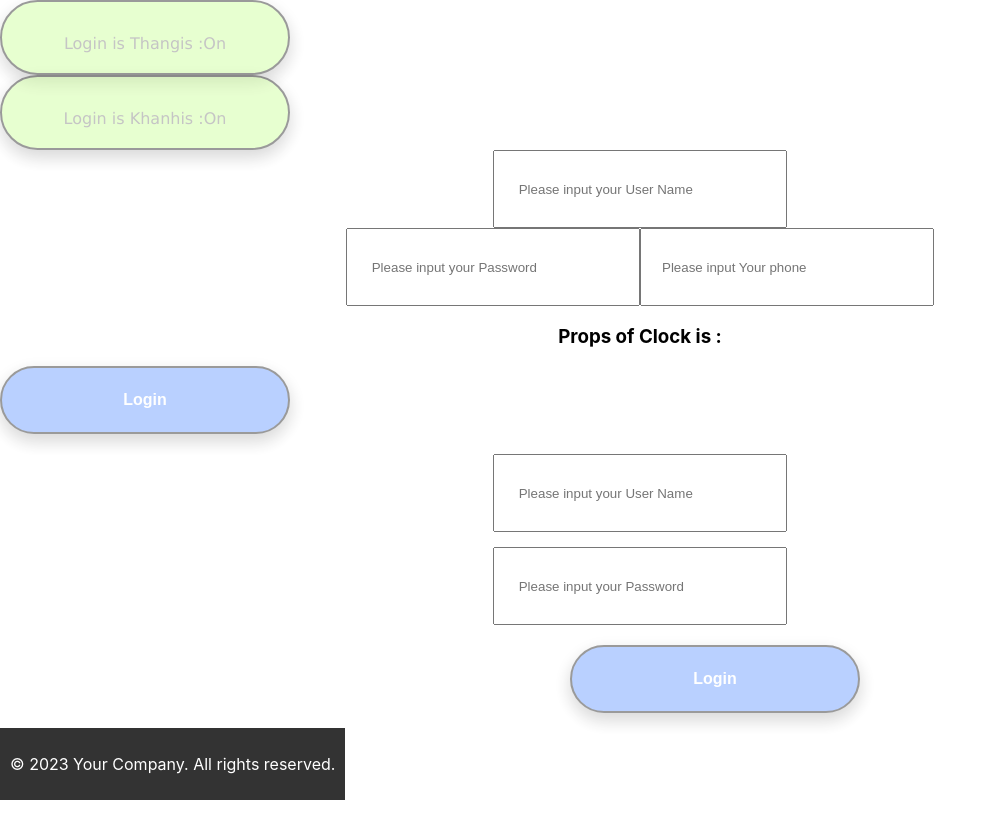
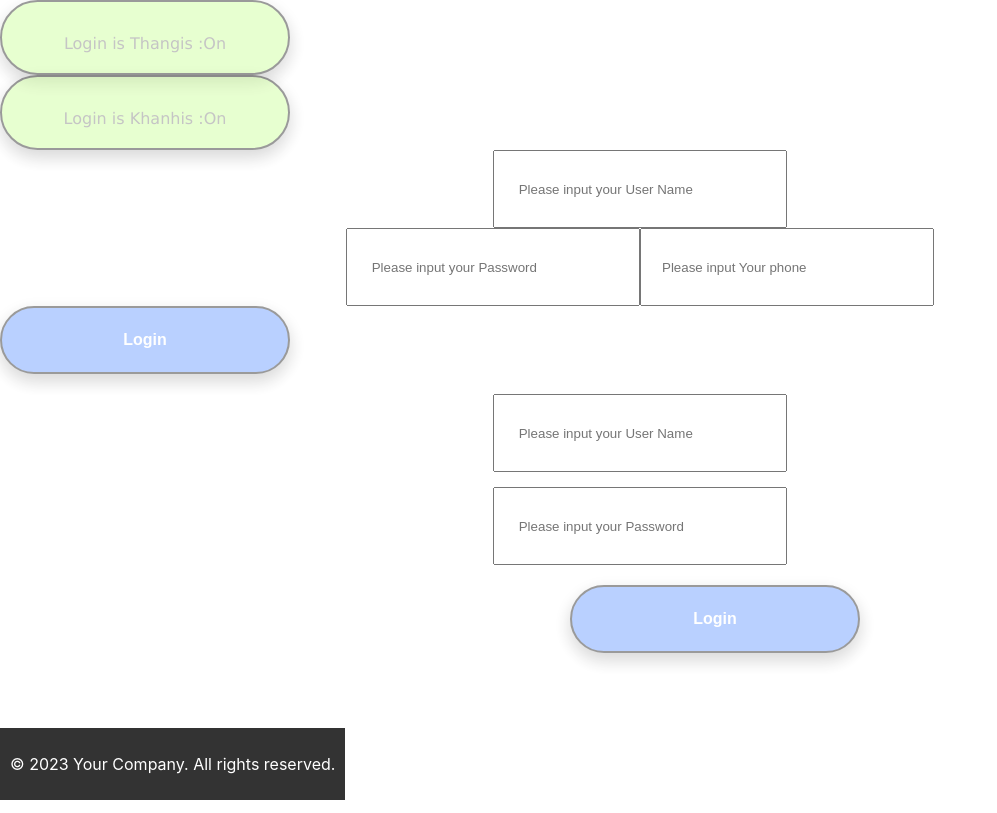
Before and after one commit to thangndtitf/VRMS-Web, a React (Create React App) app: page / in a window 1280 px wide. Shown: the whole page, without its empty margins (0-997 px from the left). Built offline with nearby package versions, Linux system fonts and the light colour scheme.

Commit message:
no message

```diff
--- a/src/App.js
+++ b/src/App.js
@@ -3,8 +3,6 @@ import './App.css';
 
 import {Acceptbutton, LoginButton} from './components/button/index'
 import {UserNameInput , PassworldInput, PhoneInput} from './components/textinput/index'
-import Clock from './components/clock/Clock'
-import {HomeView} from './views/index'
 import LoginView from './views/loginViews/LoginVIews';
 
 const App = () => {
@@ -15,7 +13,7 @@ const App = () => {
       <UserNameInput /> <br></br>
       <PassworldInput />
       <PhoneInput/>
-      <Clock />
+
       <LoginButton/>
       <LoginView />
     </div>
--- a/src/views/loginViews/LoginVIews.js
+++ b/src/views/loginViews/LoginVIews.js
@@ -2,7 +2,6 @@ import React, { Component } from "react";
 
 import {UserNameInput , PassworldInput} from '../../components/textinput/index'
 import {LoginButton} from '../../components/button/index'
-import Clock from '../../components/clock/Clock'
 import './LoginView.css'
 
 class LoginView extends Component{
```
